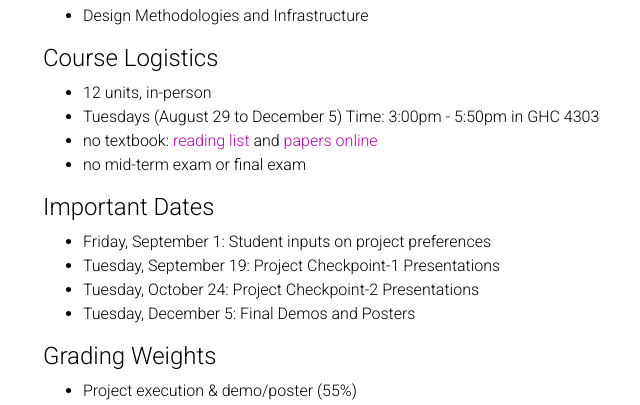
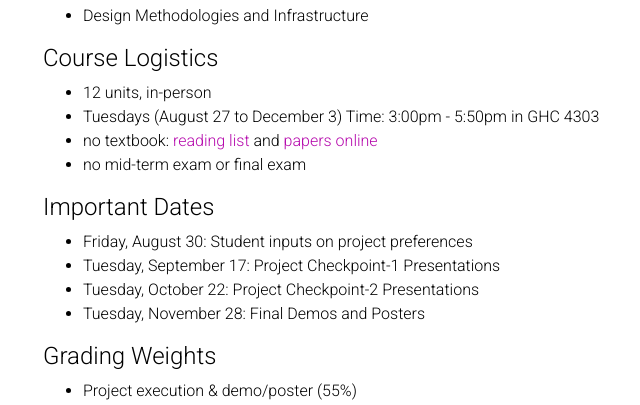
Before and after one commit to therealsatya/15821web, a Jekyll site: the page built from _pages/about.md, in a window 1280 px wide and 900 px high, scrolled down 1179 px. Shown: the part 153-558 px from the top of the window, without its empty margins (212-852 px from the left). Built offline with Jekyll 4.4.1, drawn with Linux system fonts in a browser that asks for light colours; nearby versions of some CDN libraries; a style sheet for code colours, icons or effects is not loaded.

Commit message:
Rework for 2024

```diff
--- a/_includes/header.html
+++ b/_includes/header.html
@@ -57,12 +57,12 @@
           {% endif %}
           {% endfor %}
 	  <li class="nav-item">
-              <a class="nav-link" href="{{ '/assets/schedule2023.html' | relative_url}}">
+              <a class="nav-link" href="{{ '/assets/schedule2024.html' | relative_url}}">
                 Schedule
               </a>
           </li>
 	  <li class="nav-item">
-              <a class="nav-link" href="{{ '/assets/projects2023.html' | relative_url}}">
+              <a class="nav-link" href="{{ '/assets/projects2024.html' | relative_url}}">
                 Projects
               </a>
           </li>
--- a/_pages/about.md
+++ b/_pages/about.md
@@ -73,16 +73,16 @@ academic research.
 
 #### Course Logistics
 * 12 units, in-person
-* Tuesdays (August 29  to December 5)   Time: 3:00pm - 5:50pm  in GHC 4303
+* Tuesdays (August 27  to December 3)   Time: 3:00pm - 5:50pm  in GHC 4303
 * no textbook: [reading list](assets/READINGS/reading-list-2023.pdf) and [papers online](assets/READINGS/PAPERS)
 * no mid-term exam or final exam
 
 #### Important Dates
 
-* Friday, September 1:  Student inputs on project preferences
-* Tuesday, September 19: Project Checkpoint-1 Presentations
-* Tuesday, October 24: Project Checkpoint-2 Presentations
-* Tuesday, December 5: Final Demos and Posters
+* Friday, August 30:  Student inputs on project preferences
+* Tuesday, September 17: Project Checkpoint-1 Presentations
+* Tuesday, October 22: Project Checkpoint-2 Presentations
+* Tuesday, November 28: Final Demos and Posters
 
 #### Grading Weights
 * Project execution & demo/poster (55%)
```
Also changed, not shown: other parts of _pages/about.md (+1 -1 lines), _pages/people.md (+0 -6 lines), _pages/readings.md (+1 -1 lines), 1 other file.
